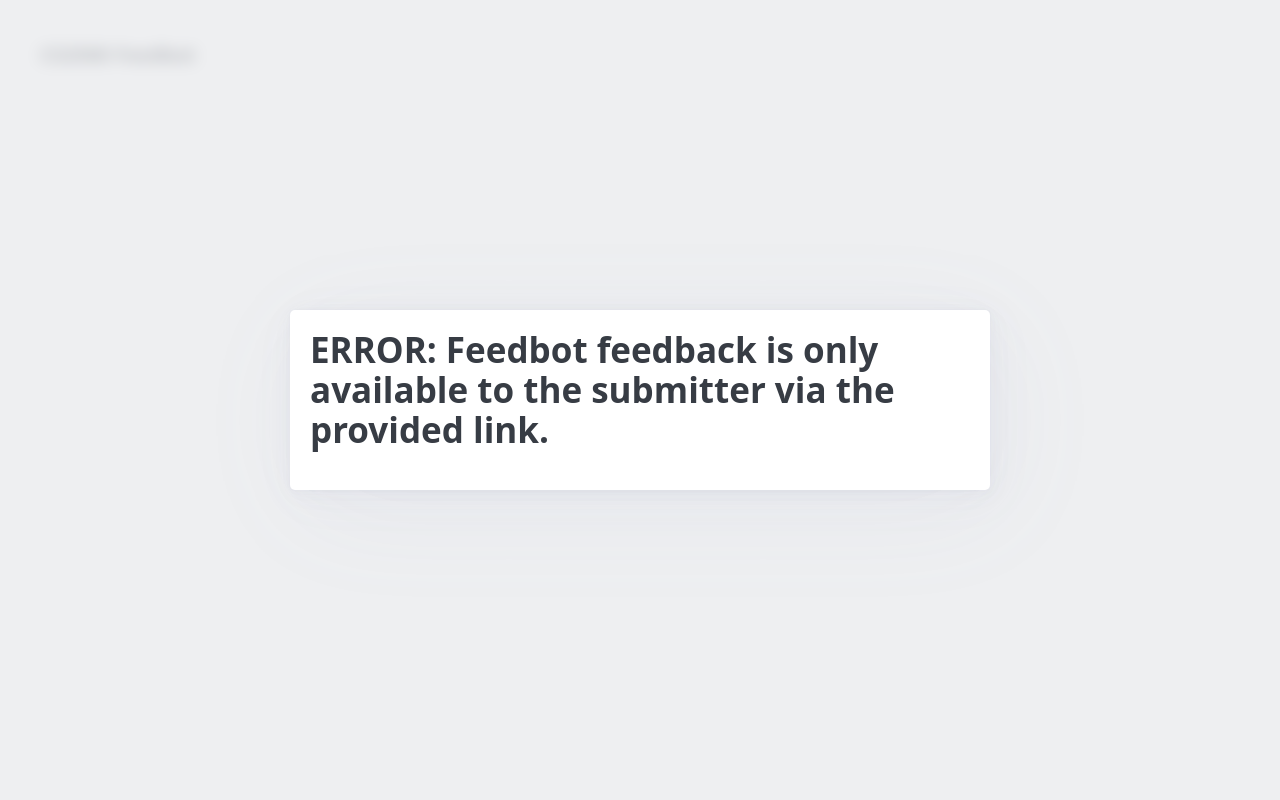
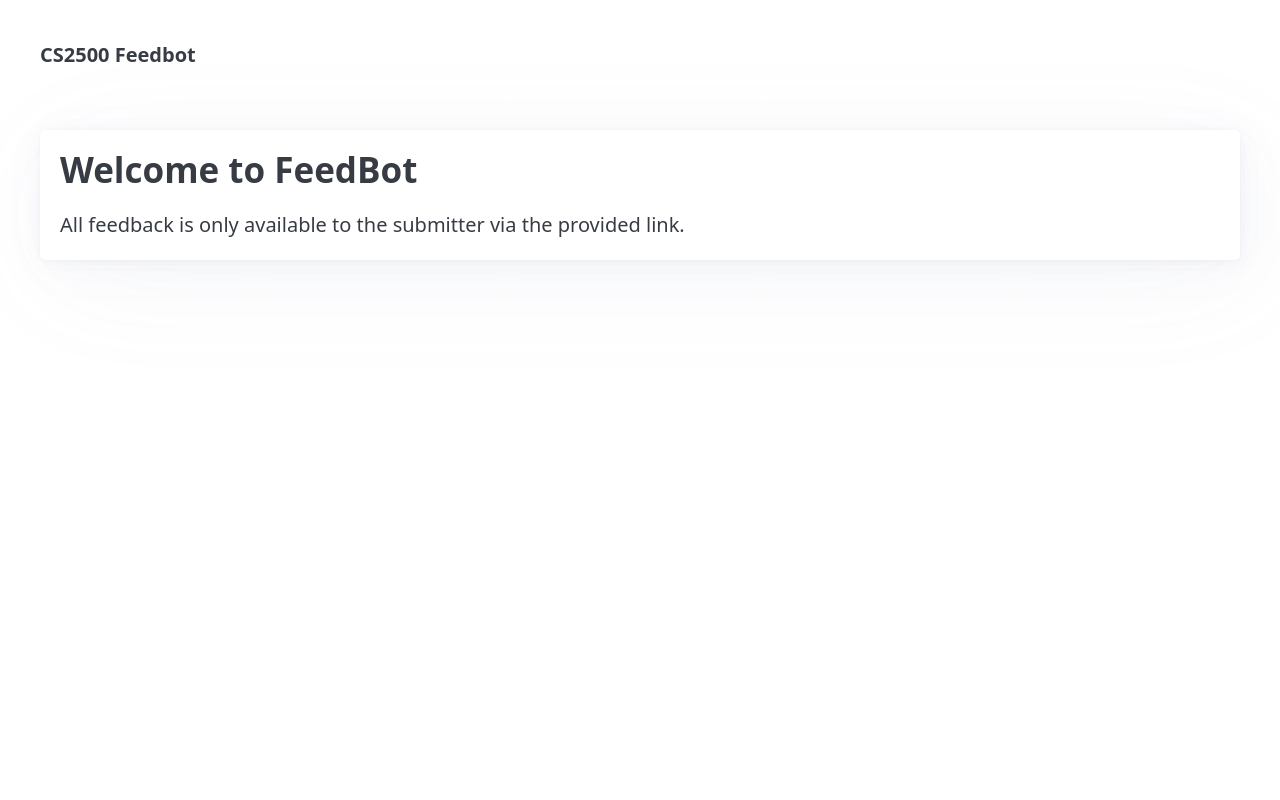
Before and after one commit to NUFeedBot/feedbot-server, a Flask app: page / in a window 1280 px wide. Run offline with Flask 3, Linux system fonts and the light colour scheme; some libraries are stand-ins or nearby versions.

Commit message:
tweaks index

```diff
--- a/templates/index.html.jinja
+++ b/templates/index.html.jinja
@@ -1,9 +1,9 @@
 {% extends "main.html.jinja" %}
 
 {% block content %}
-<dialog open>
-  <article>
-    <h2>ERROR: Feedbot feedback is only available to the submitter via the provided link.</h2>
+<article>
+    <h2>Welcome to FeedBot</h2>
+
+    All feedback is only available to the submitter via the provided link.
   </article>
-</dialog>
 {% endblock %}
```
